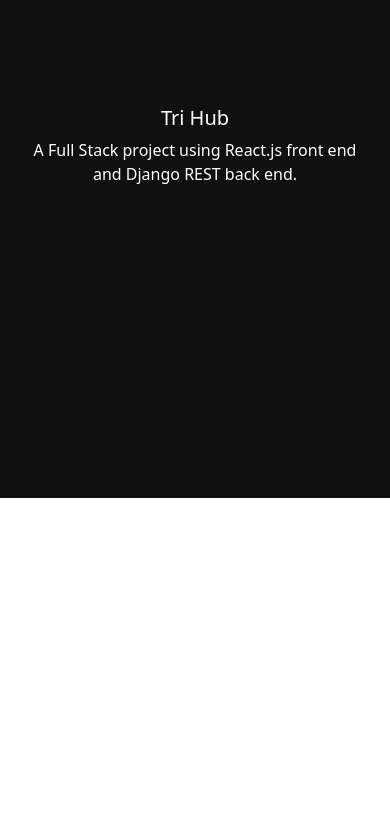
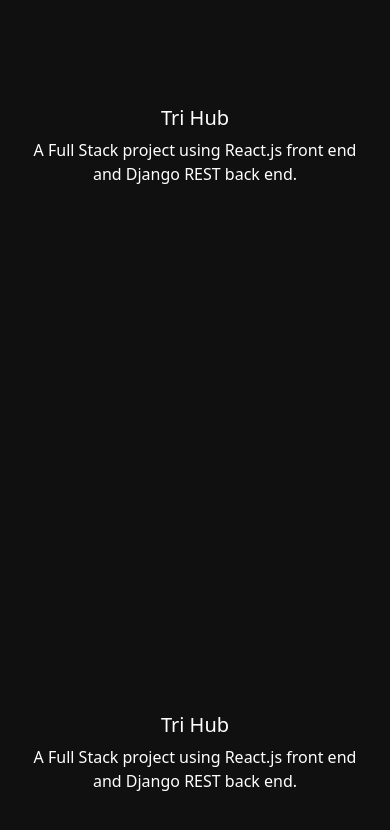
Before and after one commit to MartinBradbury/mebresume, a React (Vite) app in the folder resume/: page / in a window 390 px wide. Shown: the part 956-1786 px from the top of the page. Before the commit the page ends 1454 px from the top, so only its background shows below. Built offline with nearby package versions, Linux system fonts and the light colour scheme; grey boxes are pictures that could not be loaded.

Commit message:
added repeat card in projects to aid with styling

```diff
--- a/resume/src/pages/Home.jsx
+++ b/resume/src/pages/Home.jsx
@@ -141,6 +141,83 @@
             </Card>
           </Col>
         </Row>
+        <Row className="justify-content-center text-center">
+          <Col xs={12} sm={10} md={8} lg={6}>
+            <Card
+              className={styles.card}
+              onMouseEnter={handleMouseEnterVideo1}
+              onMouseLeave={handleMouseLeaveVideo1}
+              onClick={handleShow} // Click to show Offcanvas
+            >
+              <video
+                ref={videoRef1} // Attach the ref to the video element
+                className={styles.video}
+                muted
+                loop
+                playsInline
+                webkit-playsinline="true"
+                autoPlay={isMobile} // Autoplay on mobile only
+                alt="triathlon background video"
+              >
+                <source src={video} type="video/mp4" />
+                Your browser does not support the video tag.
+              </video>
+            </Card>
+            {/* Offcanvas Component */}
+            <Offcanvas
+              className={styles.canvas}
+              show={show}
+              onHide={handleClose}
+            >
+              <Offcanvas.Header className={styles.whiteCloseButton} closeButton>
+                <Offcanvas.Title className={styles.canvasTitle}>
+                  <p>Tri Hub</p>
+                </Offcanvas.Title>
+              </Offcanvas.Header>
+              <Offcanvas.Body>
+                <p>
+                  TriHub is a comprehensive platform created by Martin Bradbury,
+                  designed to serve the diverse needs of the triathlon
+                  community. It aims to bring together triathletes of all skill
+                  levels by offering a range of features, including performance
+                  tracking, customizable training plans, and a vibrant social
+                  space for sharing experiences. The platform emphasizes user
+                  engagement, providing tools for setting goals, interacting
+                  with the community, and staying updated with the latest
+                  industry news. TriHub's design focuses on accessibility and
+                  usability for competitive athletes, casual participants, and
+                  newcomers alike. The platform features a responsive layout and
+                  a clean, straightforward color scheme, ensuring a seamless
+                  experience across all devices. Continuous improvement is a
+                  priority, with future updates planned to enhance user
+                  satisfaction and expand platform capabilities.
+                  <br />
+                  <br />
+                  <h1>Technologies Used:</h1>
+                  <strong>
+                    Frontend: React, Axios, React Bootstrap Backend: Python,
+                    Django REST Additional Features: Responsive design
+                  </strong>
+                </p>
+              </Offcanvas.Body>
+            </Offcanvas>
+
+            {/* Additional Cards */}
+          </Col>
+          <Col>
+            <Card className={styles.cardBodyText}>
+              <Card.Body>
+                <Card.Title className={styles.cardBodyTextPosition}>
+                  Tri Hub
+                </Card.Title>
+                <Card.Text>
+                  A Full Stack project using React.js front end and Django REST
+                  back end.
+                </Card.Text>
+              </Card.Body>
+            </Card>
+          </Col>
+        </Row>
       </Container>
     </div>
   );
```
